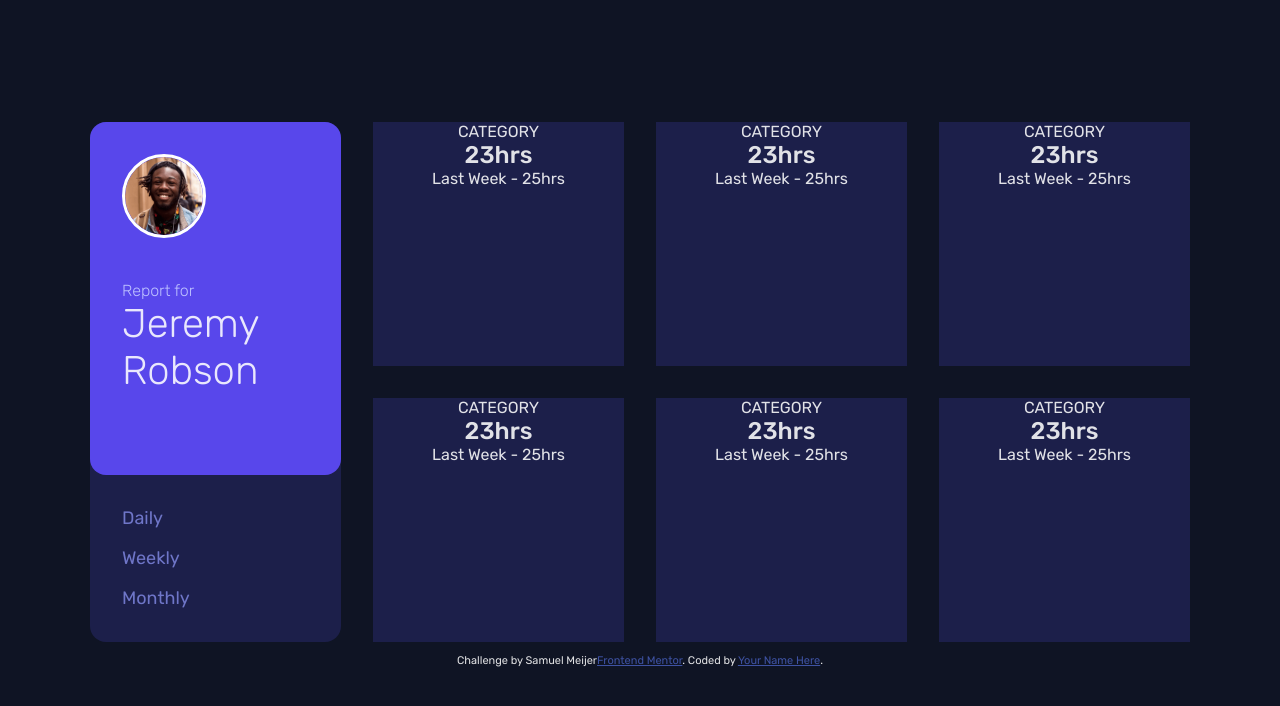
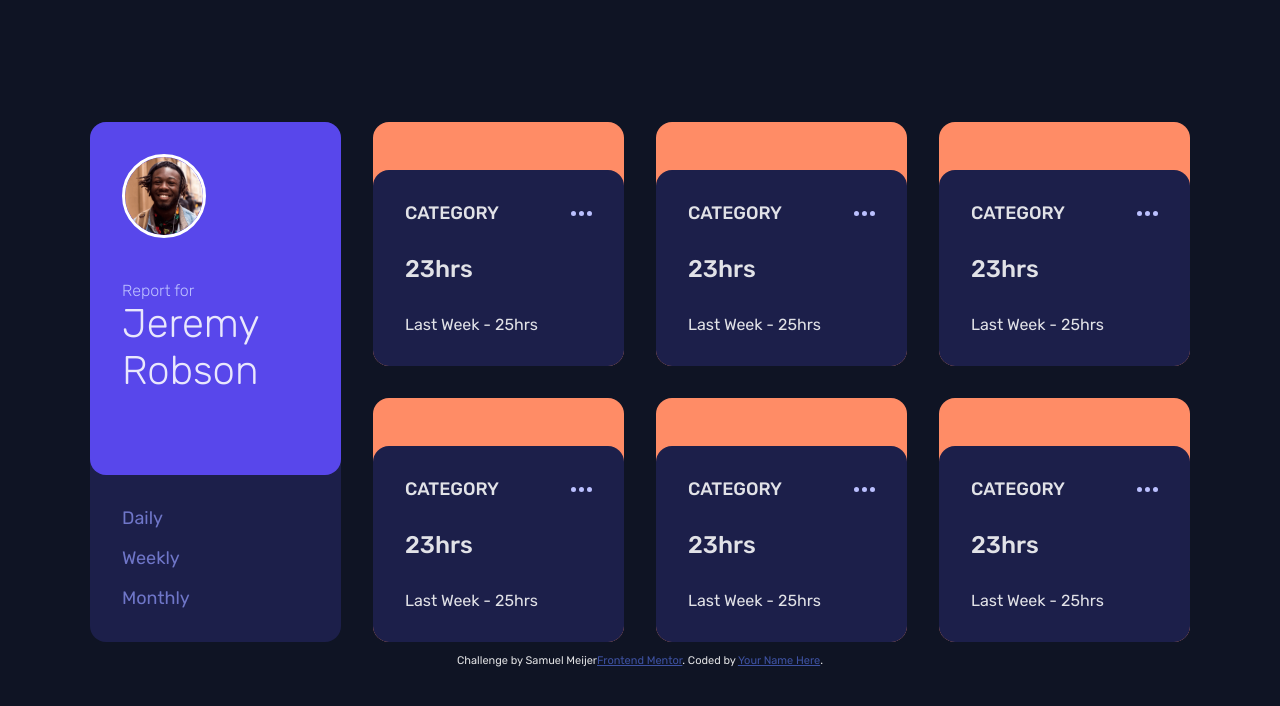
Before and after one commit to SamuelMeijer/fm-time-tracking-dashboard, a React (Vite) app: page / in a window 1280 px wide. Shown: the top 706 px of the page. Built offline with nearby package versions, Linux system fonts and the light colour scheme.

Commit message:
Fixing basic layour for category-cards

```diff
--- a/src/App.css
+++ b/src/App.css
@@ -83,10 +83,6 @@ main {
   color: var(--blue-desaturated)
 }
 
-.category {
-  background: var(--blue-dark)
-}
-
 .attribution {
   margin: 0.75rem 0;
   font-size: 11px;
--- a/src/App.jsx
+++ b/src/App.jsx
@@ -1,6 +1,7 @@
 import { useState } from "react";
 import "./App.css";
 import data from "./data/data.json";
+import CategoryContainer from "./components/CategoryContainer";
 
 function App() {
   // eslint-disable-next-line no-unused-vars
@@ -26,36 +27,12 @@ function App() {
             </ul>
           </div>
         </div>
-        <div className="category">
-          <p>CATEGORY</p>
-          <h2>23hrs</h2>
-          <p>Last Week - 25hrs</p>
-        </div>
-        <div className="category">
-          <p>CATEGORY</p>
-          <h2>23hrs</h2>
-          <p>Last Week - 25hrs</p>
-        </div>
-        <div className="category">
-          <p>CATEGORY</p>
-          <h2>23hrs</h2>
-          <p>Last Week - 25hrs</p>
-        </div>
-        <div className="category">
-          <p>CATEGORY</p>
-          <h2>23hrs</h2>
-          <p>Last Week - 25hrs</p>
-        </div>
-        <div className="category">
-          <p>CATEGORY</p>
-          <h2>23hrs</h2>
-          <p>Last Week - 25hrs</p>
-        </div>
-        <div className="category">
-          <p>CATEGORY</p>
-          <h2>23hrs</h2>
-          <p>Last Week - 25hrs</p>
-        </div>
+        <CategoryContainer />
+        <CategoryContainer />
+        <CategoryContainer />
+        <CategoryContainer />
+        <CategoryContainer />
+        <CategoryContainer />
       </main>
       {/* TODO: Fix info in footer */}
       <footer className="attribution">
--- /dev/null
+++ b/src/components/CategoryContainer.jsx
@@ -0,0 +1,16 @@
+import Styles from "./CategoryContainer.module.css";
+
+export default function CategoryContainer() {
+  return (
+    <div className={Styles.category}>
+      <div className={Styles.categoryDataContainer}>
+        <div className={Styles.categoryDataContainerTitle}>
+          <p>CATEGORY</p>
+          <img src="./assets/icon-ellipsis.svg" alt="Three dots" />
+        </div>
+        <h2>23hrs</h2>
+        <p>Last Week - 25hrs</p>
+      </div>
+    </div>
+  );
+}
--- /dev/null
+++ b/src/components/CategoryContainer.module.css
@@ -0,0 +1,45 @@
+.category {
+  background: var(--blue-dark);
+  width: 100%;
+  height: 100%;
+  border-radius: 1rem;
+
+  /* TODO: Make dynamic and import icon */
+  background: var(--red-work);
+
+  display: flex;
+}
+
+.categoryDataContainer {
+  width: 100%;
+  height: 80%;
+  border-radius: 1rem;
+  padding: 2rem;
+
+  display: flex;
+  flex-direction: column;
+  align-items: flex-start;
+  justify-content: space-between;
+
+  background: var(--blue-dark);
+  align-self: flex-end;
+}
+
+.categoryDataContainerTitle {
+  width: 100%;
+  font-size: 1.125rem;
+  font-weight: 500;
+
+  display: flex;
+  align-items: center;
+  justify-content: space-between;
+}
+
+.categoryDataContainerTitle img {
+  width: 21px;
+  height: 5px;
+}
+
+.categoryDataContainerTitle img:hover {
+  cursor: pointer;
+}
```
